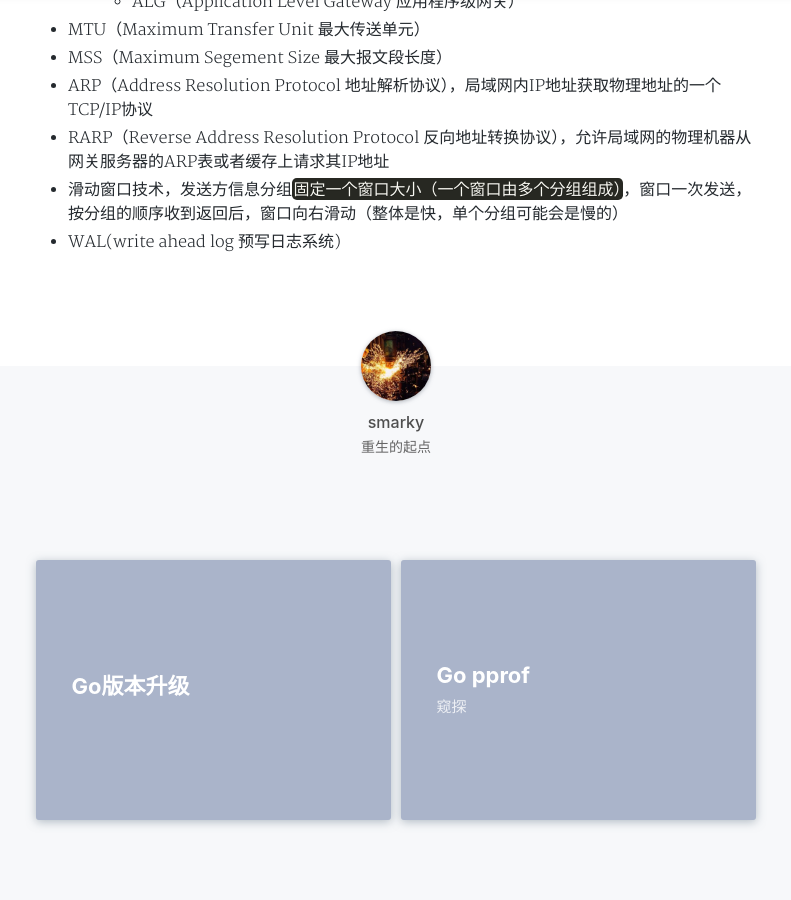
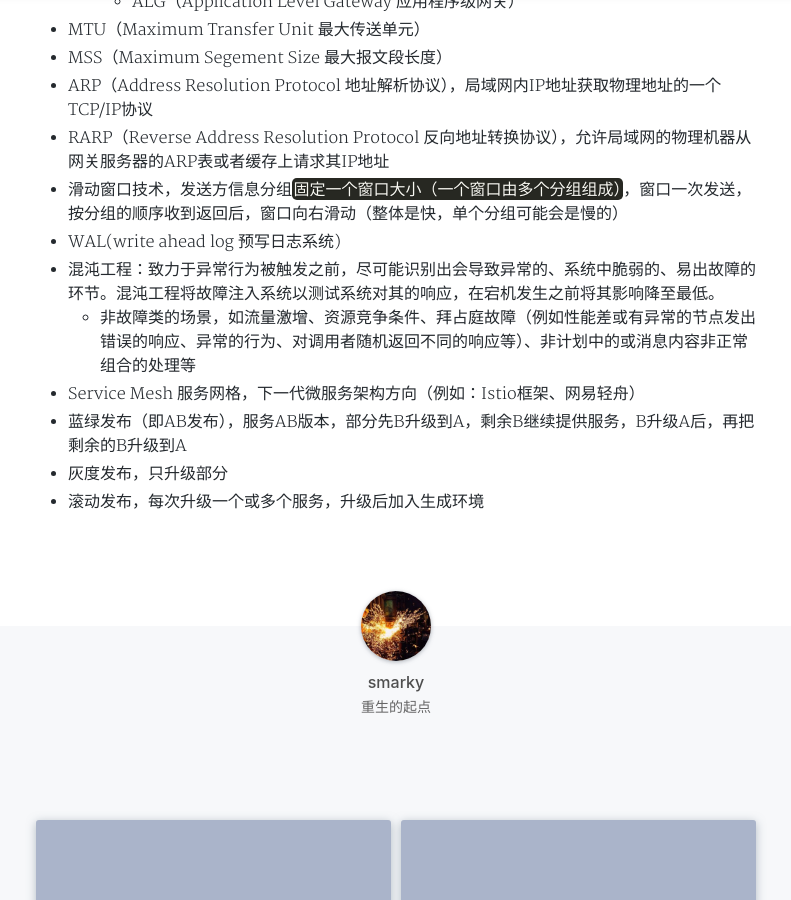
Before and after one commit to smakry/smakry.github.io, a Jekyll site: the page built from _posts/2022-03-29-名词解析.md, in a window 1280 px wide and 900 px high, scrolled down 2341 px. Shown: the whole window, without its empty margins (244-1035 px from the left). Built offline with Jekyll 4.4.1, drawn with Linux system fonts in a browser that asks for light colours; nearby versions of some CDN libraries; a style sheet for code colours, icons or effects is not loaded.

Commit message:
Service Mesh

```diff
--- a/_posts/2022-03-29-名词解析.md
+++ b/_posts/2022-03-29-名词解析.md
@@ -80,3 +80,9 @@ tags: 名词 内存 解析
 - RARP（Reverse Address Resolution Protocol 反向地址转换协议），允许局域网的物理机器从网关服务器的ARP表或者缓存上请求其IP地址
 - 滑动窗口技术，发送方信息分组`固定一个窗口大小（一个窗口由多个分组组成）`，窗口一次发送，按分组的顺序收到返回后，窗口向右滑动（整体是快，单个分组可能会是慢的）
 - WAL(write ahead log 预写日志系统)
+- 混沌工程：致力于异常行为被触发之前，尽可能识别出会导致异常的、系统中脆弱的、易出故障的环节。混沌工程将故障注入系统以测试系统对其的响应，在宕机发生之前将其影响降至最低。
+    - 非故障类的场景，如流量激增、资源竞争条件、拜占庭故障（例如性能差或有异常的节点发出错误的响应、异常的行为、对调用者随机返回不同的响应等）、非计划中的或消息内容非正常组合的处理等
+- Service Mesh 服务网格，下一代微服务架构方向（例如：Istio框架、网易轻舟）
+- 蓝绿发布（即AB发布），服务AB版本，部分先B升级到A，剩余B继续提供服务，B升级A后，再把剩余的B升级到A
+- 灰度发布，只升级部分
+- 滚动发布，每次升级一个或多个服务，升级后加入生成环境
```
